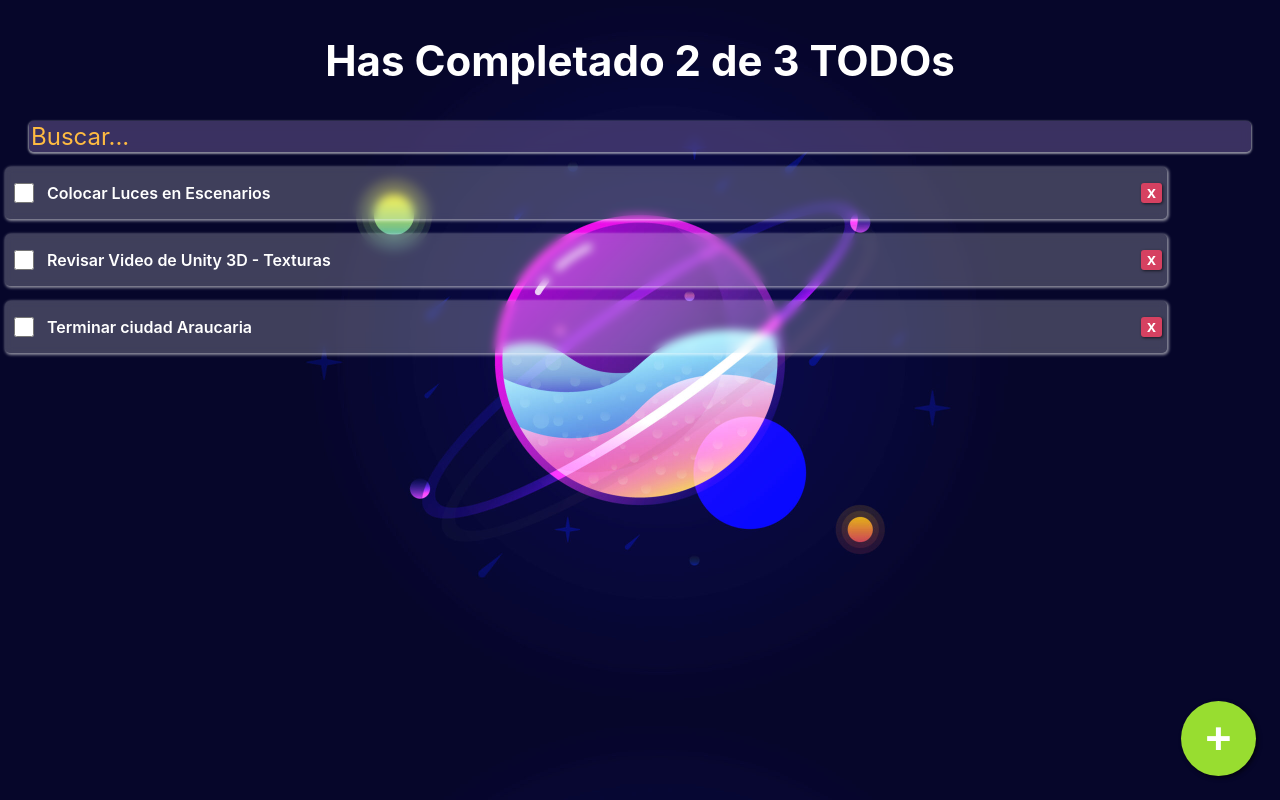
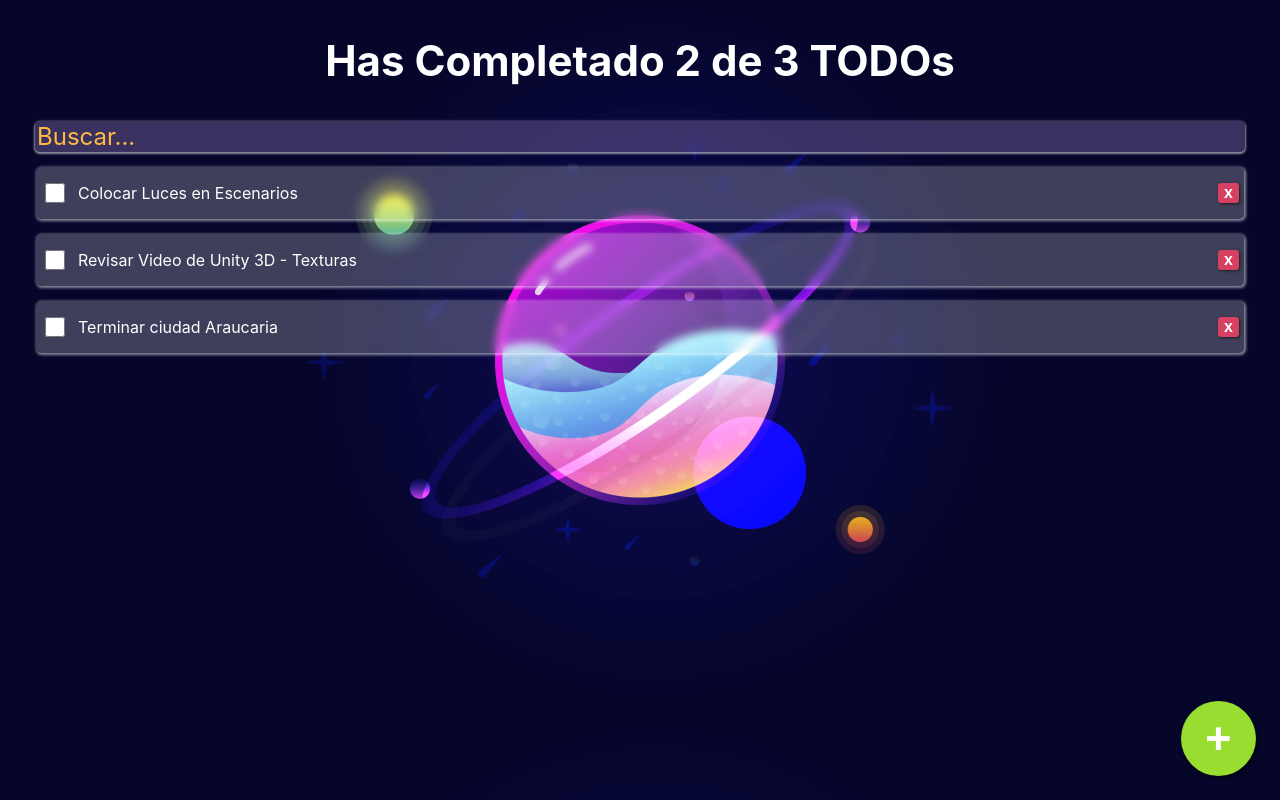
Before and after one commit to Dami-R92/todo-app, a React (Create React App) app: page / in a window 1280 px wide. Built offline with nearby package versions, Linux system fonts and the light colour scheme.

Commit message:
modificacion de ancho de lista de todos

```diff
--- a/src/Components/TodoItem/TodoItem.css
+++ b/src/Components/TodoItem/TodoItem.css
@@ -17,7 +17,6 @@
 }
 
 .TodoItem {
-    width: 90%;
     margin: 15px 5px;
     padding: 0px 5px;
     background: rgba(255, 255, 255, 0.233);
@@ -33,16 +32,15 @@
 .TodoItem:hover {
     background: rgba(255, 255, 255, 0.45);
     box-shadow: rgba(255, 255, 255, 0.849) 1px 2px 8px 3px;
-
-
 }
 
 .TodoItem--list {
     display: flex;
     align-items: center;
 }
+
 p {
-    font-weight: 600;
+    font-weight: 400;
     margin-left: 10px;
 }
 
@@ -53,7 +51,13 @@ p {
     border: none;
     text-decoration: none;
 }
+
+.todoItemCheckBox:hover {
+    border: none;
+
+}
+
 .todoItemCheckBox:checked {
     box-shadow: rgba(0, 102, 255, 0.849) 1px 1px 3px 2px;
-
+    border: none;
 }
--- a/src/Components/TodoList/TodoList.css
+++ b/src/Components/TodoList/TodoList.css
@@ -1,5 +1,10 @@
 .todoList {
     display: flex;
     flex-direction: column;
-    align-self: center;
+    align-items: center;
+
 }
+.todoList__container {
+    width: calc(100% - 62px);
+
+}
--- a/src/Components/TodoList/TodoList.js
+++ b/src/Components/TodoList/TodoList.js
@@ -5,7 +5,7 @@ import './TodoList.css'
 function TodoList(props) {
     return (
         <section className='todoList'>
-            <div>
+            <div className='todoList__container'>
                 {props.children}
             </div>
         </section>
--- a/src/Components/TodoSearch/TodoSearch.css
+++ b/src/Components/TodoSearch/TodoSearch.css
@@ -5,7 +5,7 @@
     background: #6b5b9585;
     backdrop-filter: blur(5px);
     box-shadow: rgba(255, 255, 255, 0.534) 0px 1px 2px 1px;
-    width: calc(100% - 62px);
+    width: calc(100% - 74px);
     color: cyan;
     text-shadow: cyan 0px 0px 5px;
     font-family: -apple-system, BlinkMacSystemFont, 'Segoe UI', 'Roboto', 'Oxygen',
--- a/src/Components/TodoSearch/TodoSearch.js
+++ b/src/Components/TodoSearch/TodoSearch.js
@@ -4,10 +4,9 @@ import './TodoSearch.css'
 
 function TodoSearch() {
     return (
-        <div>
+        <>
             <input className='TodoSearch' placeholder="Buscar..." />
-
-        </div>
+        </>
     )
 }
 
```
